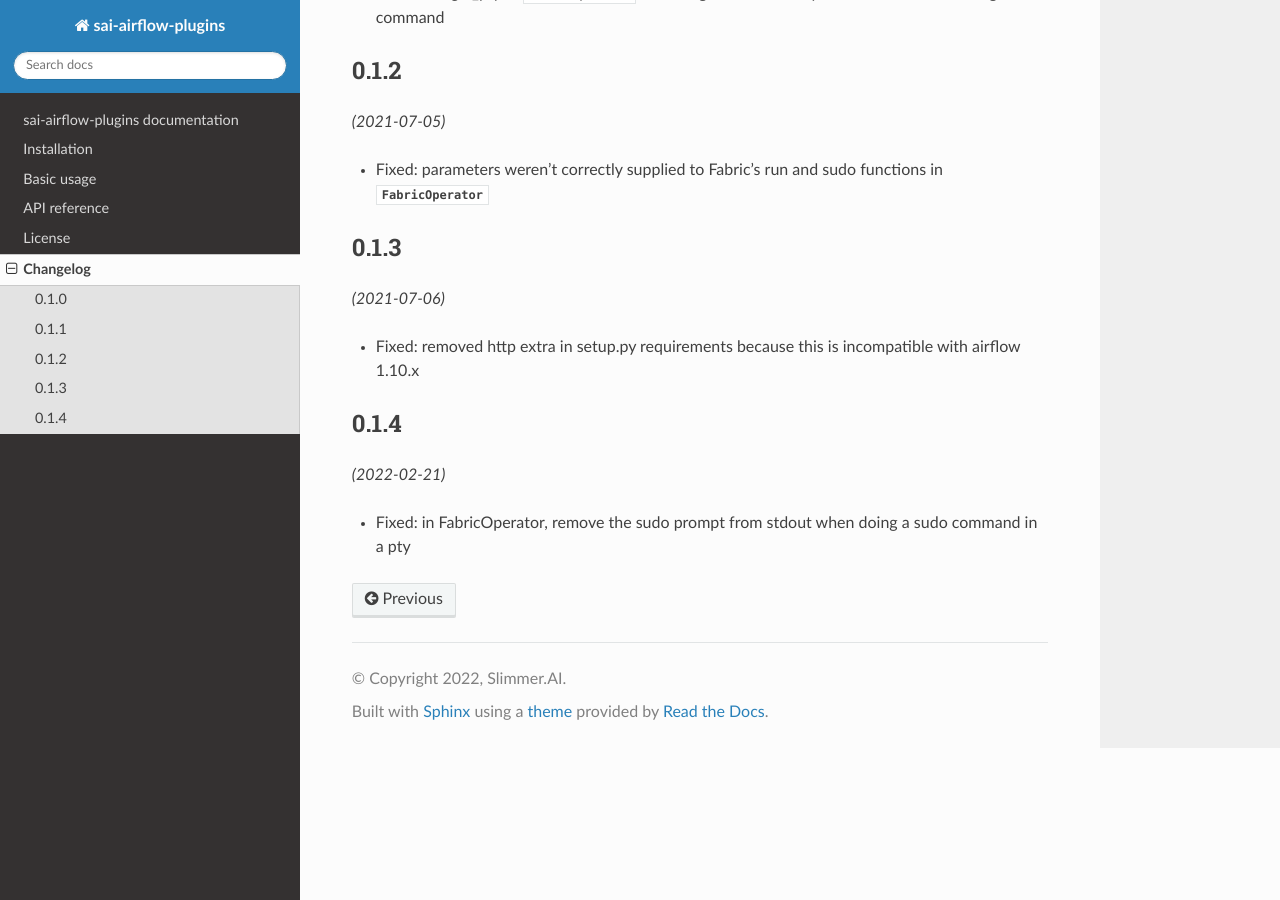
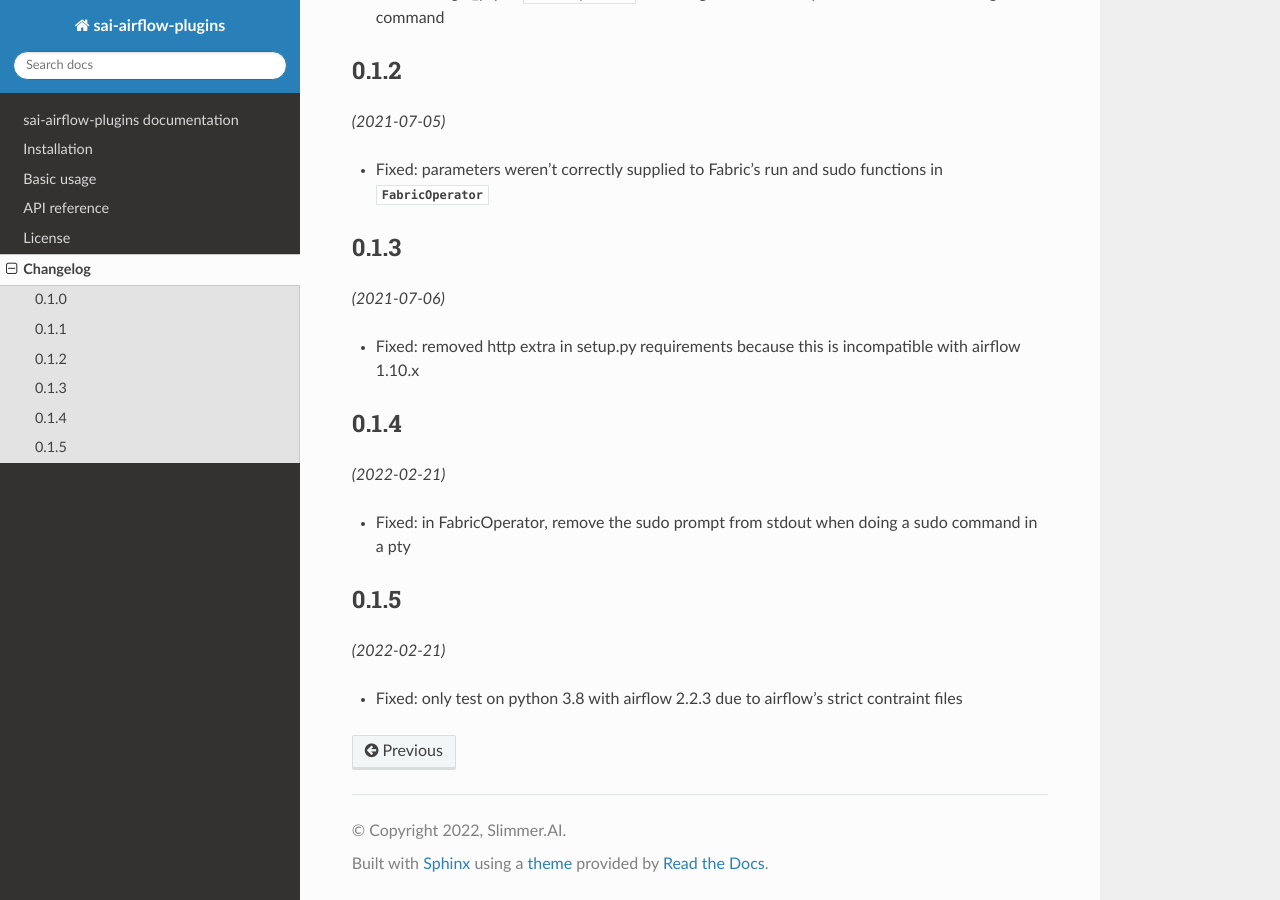
Before and after one commit to Slimmer-AI/sai-airflow-plugins, a Sphinx documentation site: the page built from docs/changelog.rst, in a window 1280 px wide and 900 px high, scrolled down 668 px. Built offline with Sphinx 7.4.7 and the Read the Docs theme 2.0.0, drawn with Linux system fonts in a browser that asks for light colours; the version number could not be read and is left out.

Commit message:
Bump version to 0.1.5

```diff
--- a/docs/changelog.rst
+++ b/docs/changelog.rst
@@ -49,3 +49,10 @@ Changelog
 *(2022-02-21)*
 
 - Fixed: in FabricOperator, remove the sudo prompt from stdout when doing a sudo command in a pty
+
+0.1.5
+-----
+
+*(2022-02-21)*
+
+- Fixed: only test on python 3.8 with airflow 2.2.3 due to airflow's strict contraint files
```
Also changed, not shown: 1 other file.
